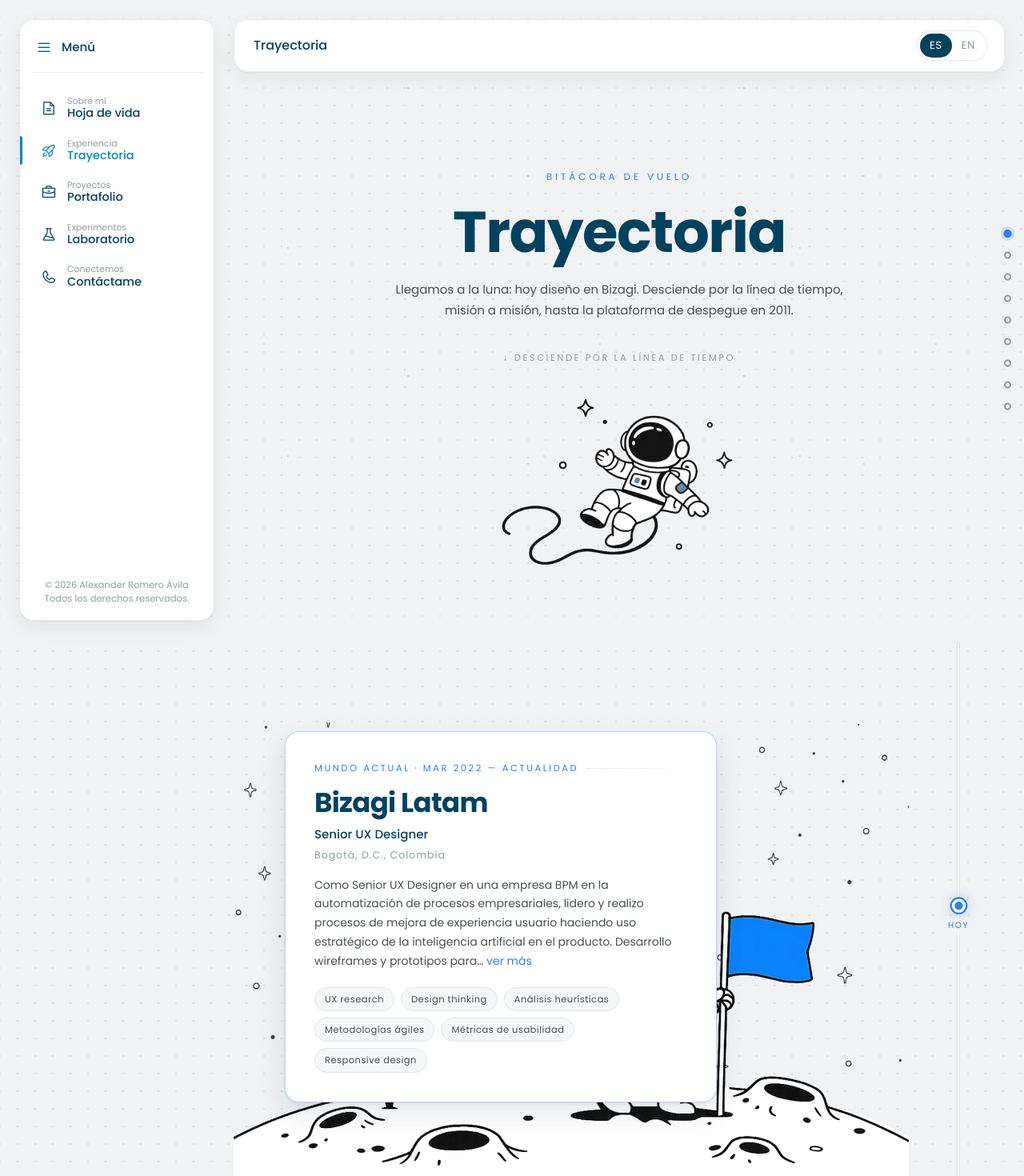
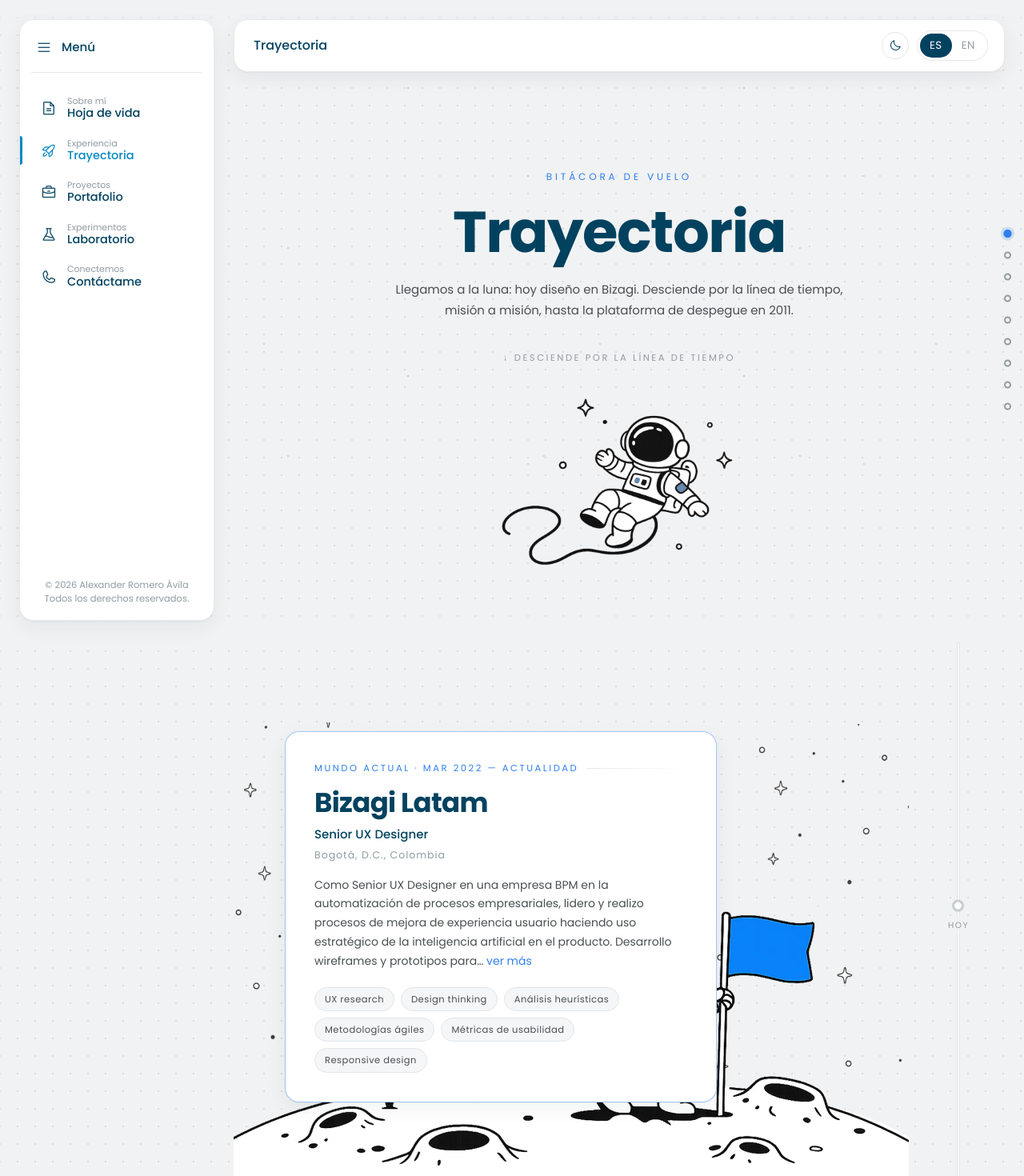
Before and after one commit to ThiagoAlex0919/CurriculumVitae, a Next.js app: page /experiencia in a window 1280 px wide. Shown: the top 1470 px of the page at 80% size. Built offline with nearby package versions, Linux system fonts and the light colour scheme.

Commit message:
/experiencia: nodos anclados al track y toggle modo claro/oscuro

```diff
--- a/app/experiencia/experiencia.css
+++ b/app/experiencia/experiencia.css
@@ -66,6 +66,25 @@
     radial-gradient(2px 2px at 240px 220px, rgba(47, 128, 237, 0.22) 50%, transparent 51%),
     radial-gradient(1.8px 1.8px at 330px 70px, rgba(2, 66, 95, 0.16) 50%, transparent 51%);
   background-size: 420px 360px;
+}
+
+/* ---------- Botón de tema (luna/sol) ---------- */
+.tj-theme-btn {
+  display: inline-flex;
+  align-items: center;
+  justify-content: center;
+  width: 34px;
+  height: 34px;
+  border-radius: 999px;
+  border: 1px solid var(--tj-line);
+  background: transparent;
+  color: var(--tj-ink);
+  cursor: pointer;
+  transition: background 0.25s ease, color 0.25s ease, border-color 0.25s ease;
+}
+.tj-theme-btn:hover {
+  border-color: var(--tj-accent);
+  color: var(--tj-accent);
 }
 
 /* ---------- Bullets de control de navegación (fijos) ---------- */
@@ -198,17 +217,12 @@
    a la altura de su escena */
 .tj-stop {
   position: absolute;
-  top: 50%;
-  left: calc(100% + 62px); /* centro exacto de la línea */
-  transform: translate(-50%, -50%);
+  right: 58px; /* centro del track (right 56 + mitad de 4px) */
+  transform: translate(50%, -50%);
   display: flex;
   flex-direction: column;
   align-items: center;
   gap: 7px;
-  background: none;
-  border: 0;
-  padding: 0;
-  font-family: inherit;
   z-index: 6;
 }
 .tj-step-year {
@@ -230,16 +244,13 @@
   border: 3px solid #c6ced4;
   transition: all 0.35s ease;
 }
-.tj-stop:hover .tj-step-dot {
-  border-color: var(--tj-accent);
-}
-.tj-item.is-on .tj-step-dot {
+.tj-stop.is-on .tj-step-dot {
   background: var(--tj-accent);
   border-color: #ffffff;
   box-shadow: 0 0 0 2px var(--tj-accent), 0 0 14px var(--tj-fill-glow);
   transform: scale(1.15);
 }
-.tj-item.is-on .tj-step-year {
+.tj-stop.is-on .tj-step-year {
   color: var(--tj-accent);
 }
 
@@ -490,7 +501,7 @@
     width: 3px;
   }
   .tj-stop {
-    left: calc(100% + 21.5px);
+    right: 14.5px;
   }
   .tj-gap {
     height: 26vh;
@@ -553,3 +564,90 @@
     transition: none;
   }
 }
+
+
+/* ============================================================
+   TEMA OSCURO — espacio profundo (toggle luna/sol)
+   Las ilustraciones line-art se invierten (negro -> blanco) y
+   hue-rotate devuelve el azul a su sitio.
+   ============================================================ */
+body.tj-mode.tj-dark {
+  --tj-ink: #eef2ff;
+  --tj-ink-soft: #aab4d4;
+  --tj-ink-mute: #6b76a0;
+  --tj-line: rgba(140, 160, 220, 0.2);
+  --tj-card: rgba(13, 20, 44, 0.82);
+  background-color: #050815;
+  background-image: none;
+}
+body.tj-mode.tj-dark .app-shell::before,
+body.tj-mode.tj-dark .app-shell::after {
+  background: transparent;
+}
+body.tj-mode.tj-dark .content-header {
+  background: rgba(10, 16, 36, 0.85);
+  border-color: var(--tj-line);
+  backdrop-filter: blur(10px);
+  box-shadow: 0 8px 30px rgba(0, 0, 0, 0.45);
+}
+body.tj-mode.tj-dark .content-header .ch-label {
+  color: var(--tj-ink-soft);
+}
+body.tj-mode.tj-dark .content-header .lang {
+  border-color: var(--tj-line);
+}
+body.tj-mode.tj-dark .content-header .lang button {
+  color: var(--tj-ink-mute);
+}
+body.tj-mode.tj-dark .content-header .lang button.on {
+  background: var(--tj-accent);
+  color: #ffffff;
+}
+body.tj-mode.tj-dark .mobile-credits {
+  color: var(--tj-ink-mute);
+}
+
+/* ilustraciones: invertidas para leerse en oscuro */
+.tj-dark .tj-plane img,
+.tj-dark .tj-hero-astro {
+  filter: invert(1) hue-rotate(195deg) drop-shadow(0 0 26px rgba(110, 150, 255, 0.12));
+}
+
+/* constelaciones del canvas */
+.tj-dark .tj-stars {
+  filter: invert(1);
+}
+
+/* línea y marcadores */
+.tj-dark .tj-track {
+  background: rgba(255, 255, 255, 0.14);
+  border-color: transparent;
+  box-shadow: none;
+}
+.tj-dark .tj-step-dot {
+  background: #050815;
+  border-color: rgba(255, 255, 255, 0.35);
+}
+.tj-dark .tj-stop.is-on .tj-step-dot {
+  background: var(--tj-accent);
+  border-color: #050815;
+}
+.tj-dark .tj-step-year {
+  background: rgba(10, 16, 36, 0.85);
+}
+
+/* tarjetas y chips */
+.tj-dark .tj-card {
+  box-shadow: 0 20px 60px rgba(0, 0, 0, 0.45);
+  backdrop-filter: blur(12px);
+}
+.tj-dark .tj-chip {
+  background: rgba(94, 160, 234, 0.08);
+}
+.tj-dark .tj-cta--ghost:hover {
+  background: var(--tj-ink);
+  color: #050815;
+}
+
+/* nubes-plataforma de la luna/ignición mantienen su blanco al invertir,
+   el suelo blanco se vuelve oscuro: correcto para el modo noche */
--- a/app/experiencia/page.tsx
+++ b/app/experiencia/page.tsx
@@ -6,6 +6,7 @@
 import { experience } from "@/lib/content";
 import PageHeader from "@/components/PageHeader";
 import ReadMore from "@/components/ReadMore";
+import Icon from "@/components/Icon";
 import "./experiencia.css";
 
 /* Textos locales de la sección (aislados de lib/content) */
@@ -160,11 +161,27 @@
   const timelineRef = useRef<HTMLDivElement>(null);
   const fillRef = useRef<HTMLDivElement>(null);
   const [active, setActive] = useState("tj-hero");
+  const [dark, setDark] = useState(false);
+
+  /* tema: claro (canvas de puntos) u oscuro (espacio profundo) */
+  useEffect(() => {
+    const stored = window.localStorage.getItem("exp-theme");
+    if (stored === "dark") setDark(true);
+  }, []);
+  useEffect(() => {
+    document.body.classList.toggle("tj-dark", dark);
+    try {
+      window.localStorage.setItem("exp-theme", dark ? "dark" : "light");
+    } catch {}
+  }, [dark]);
 
   /* Modo espacial en <body>, solo mientras la página vive */
   useEffect(() => {
     document.body.classList.add("tj-mode");
-    return () => document.body.classList.remove("tj-mode");
+    return () => {
+      document.body.classList.remove("tj-mode");
+      document.body.classList.remove("tj-dark");
+    };
   }, []);
 
   /* Motor de scroll: relleno de la línea larga (tween ease-out) +
@@ -177,6 +194,7 @@
     const prefersReduced = window.matchMedia("(prefers-reduced-motion: reduce)").matches;
 
     const items = Array.from(timeline.querySelectorAll<HTMLElement>(".tj-item"));
+    const stops = Array.from(timeline.querySelectorAll<HTMLElement>(".tj-stop"));
     const stages = Array.from(document.querySelectorAll<HTMLElement>(".tj-stage"));
 
     let raf = 0;
@@ -195,9 +213,15 @@
 
       /* nodos: se encienden cuando el relleno los alcanza */
       const filledPx = shown * rect.height;
-      items.forEach((it) => {
-        const y = it.offsetTop + it.offsetHeight * 0.5 - timeline.offsetTop;
-        it.classList.toggle("is-on", filledPx >= y);
+      items.forEach((it, idx) => {
+        const y = it.offsetTop + it.offsetHeight * 0.5;
+        const on = filledPx >= y;
+        it.classList.toggle("is-on", on);
+        const st = stops[idx];
+        if (st) {
+          st.style.top = `${y}px`;
+          st.classList.toggle("is-on", on);
+        }
       });
 
       /* parallax: cada capa se desplaza según su data-speed y la
@@ -249,7 +273,18 @@
 
   return (
     <>
-      <PageHeader />
+      <PageHeader
+        extra={
+          <button
+            className="tj-theme-btn"
+            onClick={() => setDark((d) => !d)}
+            aria-label={dark ? "Modo claro" : "Modo oscuro"}
+            title={dark ? "Modo claro" : "Modo oscuro"}
+          >
+            <Icon name={dark ? "sun" : "moon"} size={16} />
+          </button>
+        }
+      />
       <div className="tj-scene">
         {/* Universo de fondo: constelaciones sutiles sobre el canvas */}
         <div className="tj-stars tj-stars--far" />
@@ -303,6 +338,16 @@
             <div className="tj-fill" ref={fillRef} />
           </div>
 
+          {/* marcadores del camino: posicionados por JS sobre la línea */}
+          {journey.map((j, i) => (
+            <div className="tj-stop" key={`stop-${i}`} aria-hidden>
+              <span className="tj-step-dot" />
+              <span className="tj-step-year">
+                {i === 0 ? L(TX.today) : startYear(j.period)}
+              </span>
+            </div>
+          ))}
+
           {journey.map((j, i) => {
             const id = `tj-stop-${i}`;
             const isFirst = i === 0;
@@ -326,14 +371,6 @@
                       <img src={ly.src} alt="" loading={i === 0 ? "eager" : "lazy"} />
                     </div>
                   ))}
-                </div>
-
-                {/* Marcador sobre la línea (camino) */}
-                <div className="tj-stop" aria-hidden>
-                  <span className="tj-step-dot" />
-                  <span className="tj-step-year">
-                    {isFirst ? L(TX.today) : startYear(j.period)}
-                  </span>
                 </div>
 
                 <div className={`tj-card tj-reveal ${isFirst ? "tj-card--featured" : ""}`}>
--- a/components/Icon.tsx
+++ b/components/Icon.tsx
@@ -28,6 +28,8 @@
   phone: "ph-phone",
   plus: "ph-plus",
   minus: "ph-minus",
+  moon: "ph-moon",
+  sun: "ph-sun",
 };
 
 export default function Icon({ name, size = 20, weight = "regular" }: IconProps) {
--- a/components/PageHeader.tsx
+++ b/components/PageHeader.tsx
@@ -5,7 +5,7 @@
 import { useI18n } from "@/lib/i18n";
 import { ui } from "@/lib/content";
 
-export default function PageHeader() {
+export default function PageHeader({ extra }: { extra?: React.ReactNode }) {
   const { t, locale, setLocale } = useI18n();
   const pathname = usePathname();
   const [scrolled, setScrolled] = useState(false);
@@ -30,6 +30,8 @@
   return (
     <div className={`content-header ${scrolled ? "is-stuck" : ""}`}>
       <span className="ch-label">{label}</span>
+      <div style={{ display: "flex", alignItems: "center", gap: 10 }}>
+      {extra}
       <div className="lang" role="group" aria-label="Language">
         <button
           className={locale === "es" ? "on" : ""}
@@ -46,6 +48,7 @@
           EN
         </button>
       </div>
+      </div>
     </div>
   );
 }
```
